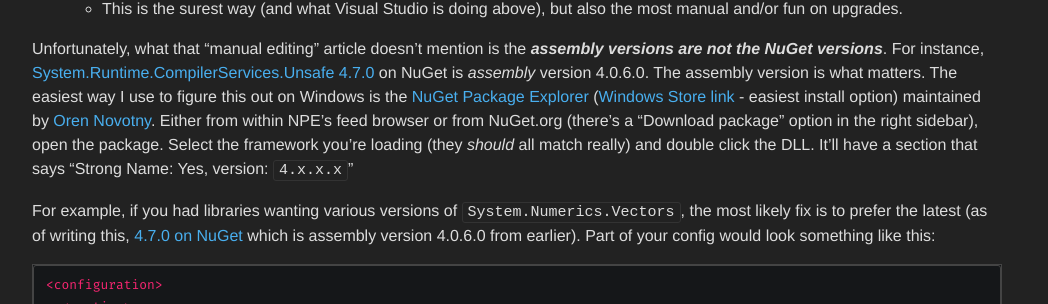
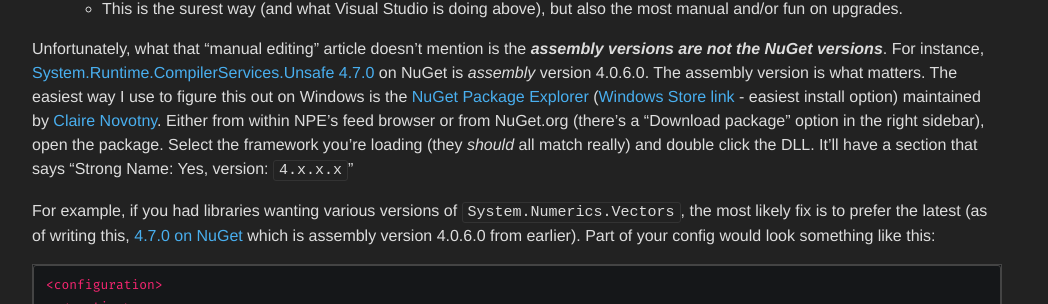
Before and after one commit to NickCraver/nickcraver.github.com, a Jekyll site: the page built from blog/_posts/2020-02-11-binding-redirects.markdown, in a window 1280 px wide and 900 px high, scrolled down 1117 px. Shown: the part 148-452 px from the top of the window, without its empty margins (123-1171 px from the left). Built offline with Jekyll 4.4.1, drawn with Linux system fonts in a browser that asks for light colours; comment, search, counter and statistics services are not loaded.

Commit message:
Updates!

```diff
--- a/blog/_posts/2020-02-11-binding-redirects.markdown
+++ b/blog/_posts/2020-02-11-binding-redirects.markdown
@@ -41,7 +41,7 @@ The fix for .NET Framework is "[binding redirects](https://docs.microsoft.com/en
 - [**Manually edit your *.config file**](https://docs.microsoft.com/en-us/dotnet/framework/configure-apps/redirect-assembly-versions#manually-editing-the-app-config-file).
   - This is the surest way (and what Visual Studio is doing above), but also the most manual and/or fun on upgrades.
 
-Unfortunately, what that "manual editing" article doesn't mention is the ***assembly versions are not the NuGet versions***. For instance, [System.Runtime.CompilerServices.Unsafe 4.7.0](https://www.nuget.org/packages/System.Runtime.CompilerServices.Unsafe/4.7.0) on NuGet is _assembly_ version 4.0.6.0. The assembly version is what matters. The easiest way I use to figure this out on Windows is the [NuGet Package Explorer](https://github.com/NuGetPackageExplorer/NuGetPackageExplorer) ([Windows Store link](https://www.microsoft.com/en-us/p/nuget-package-explorer/9wzdncrdmdm3) - easiest install option) maintained by [Oren Novotny](https://github.com/onovotny). Either from within NPE's feed browser or from NuGet.org (there's a "Download package" option in the right sidebar), open the package. Select the framework you're loading (they *should* all match really) and double click the DLL. It'll have a section that says "Strong Name: Yes, version: `4.x.x.x`"
+Unfortunately, what that "manual editing" article doesn't mention is the ***assembly versions are not the NuGet versions***. For instance, [System.Runtime.CompilerServices.Unsafe 4.7.0](https://www.nuget.org/packages/System.Runtime.CompilerServices.Unsafe/4.7.0) on NuGet is _assembly_ version 4.0.6.0. The assembly version is what matters. The easiest way I use to figure this out on Windows is the [NuGet Package Explorer](https://github.com/NuGetPackageExplorer/NuGetPackageExplorer) ([Windows Store link](https://www.microsoft.com/en-us/p/nuget-package-explorer/9wzdncrdmdm3) - easiest install option) maintained by [Claire Novotny](https://github.com/clairernovotny). Either from within NPE's feed browser or from NuGet.org (there's a "Download package" option in the right sidebar), open the package. Select the framework you're loading (they *should* all match really) and double click the DLL. It'll have a section that says "Strong Name: Yes, version: `4.x.x.x`"
 
 For example, if you had libraries wanting various versions of `System.Numerics.Vectors`, the most likely fix is to prefer the latest (as of writing this, [4.7.0 on NuGet](https://www.nuget.org/packages/System.Runtime.CompilerServices.Unsafe/4.7.0) which is assembly version 4.0.6.0 from earlier). Part of your config would look something like this:
 
```
